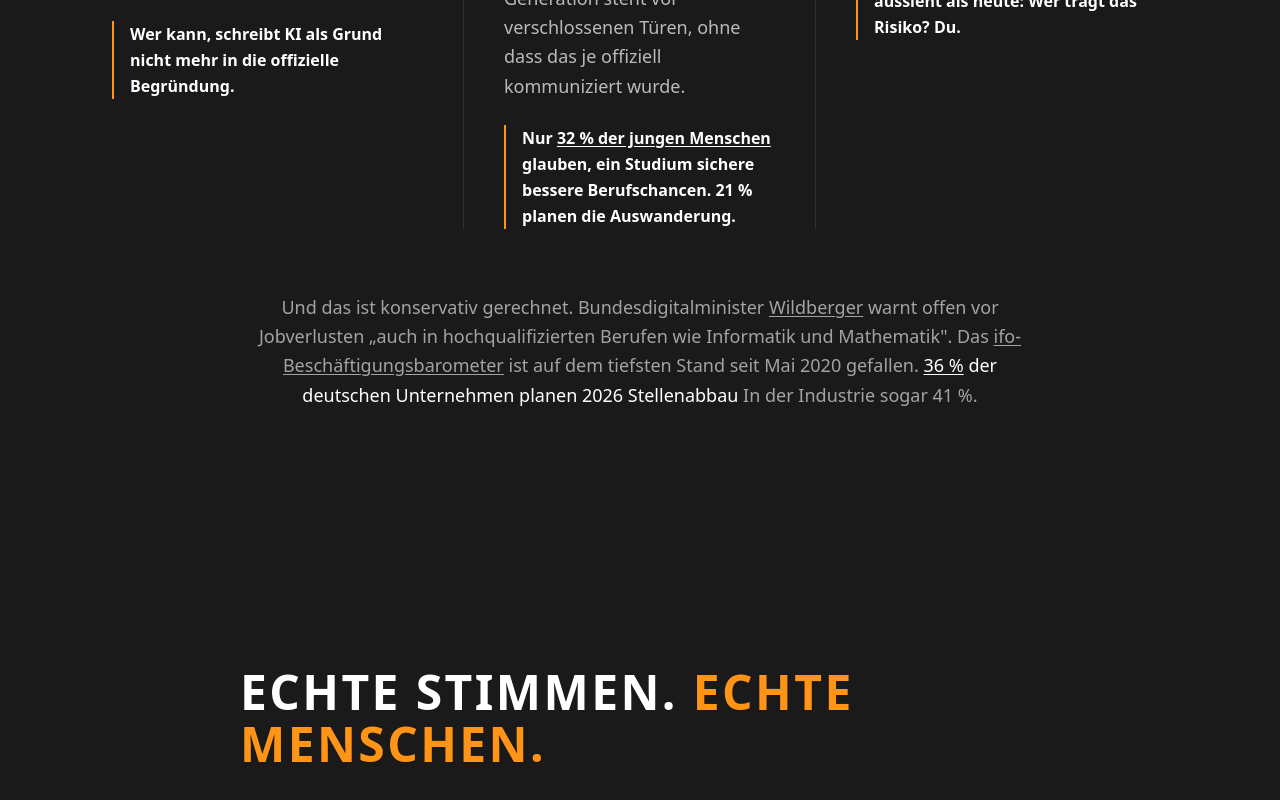
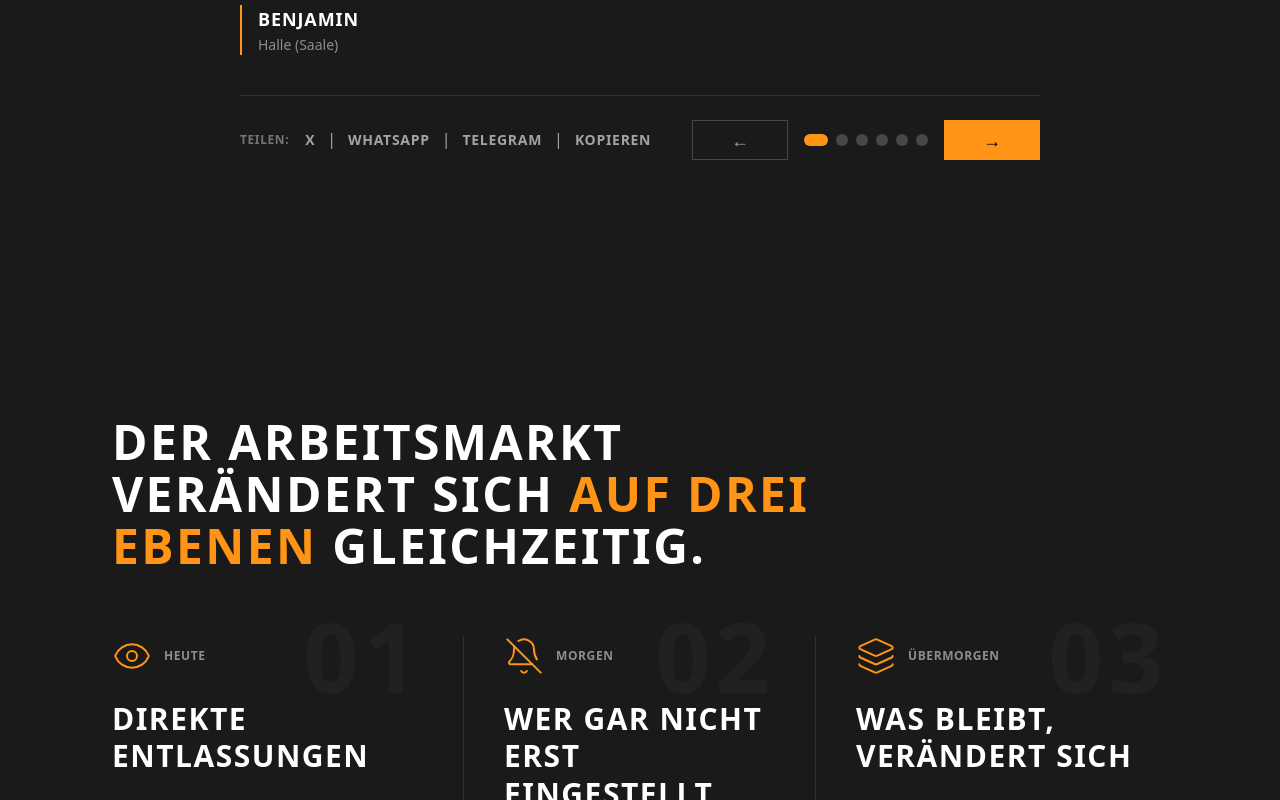
Before and after one commit to SimonSkade1/PauseAI-Germany-Website, a Next.js app: page /nicht-nur-dein-job in a window 1280 px wide. Shown: the part 2560-3360 px from the top of the page. Built offline with nearby package versions, Linux system fonts and the light colour scheme; no server answers.

Commit message:
NNDJ: stimmen weiter vorne

```diff
--- a/src/app/nicht-nur-dein-job/page.tsx
+++ b/src/app/nicht-nur-dein-job/page.tsx
@@ -54,8 +54,8 @@ export default function NichtNurDeinJobPage() {
         <HeroSection description={DESCRIPTION} />
         <JumpBar />
         <JobLossCounterSection />
+        <TestimonialsSection />
         <ArbeitsmarktSection />
-        <TestimonialsSection />
         <JobLossChartSection />
         <MehrAlsArbeitSection />
         <PolitischeForderungSection />
```
